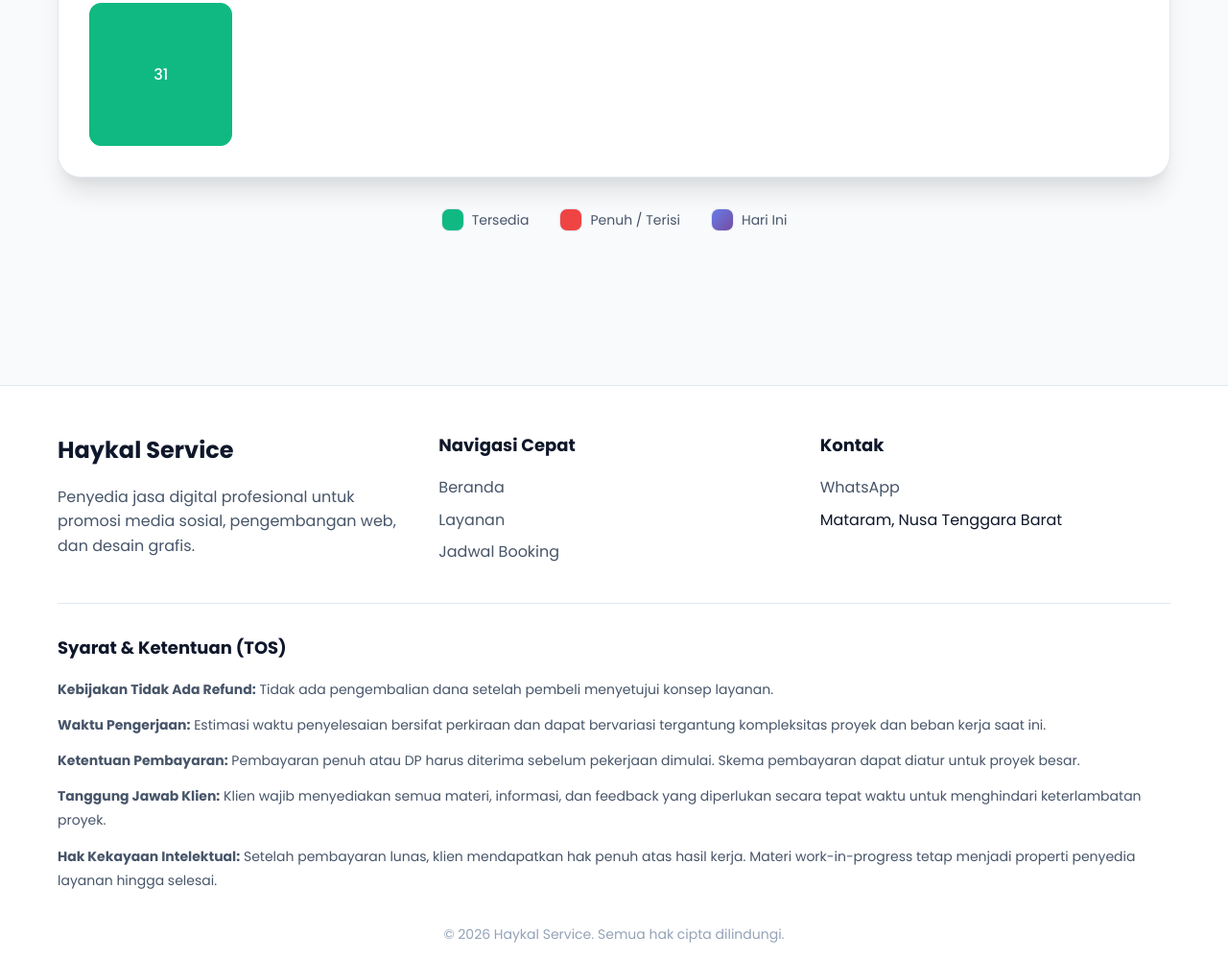
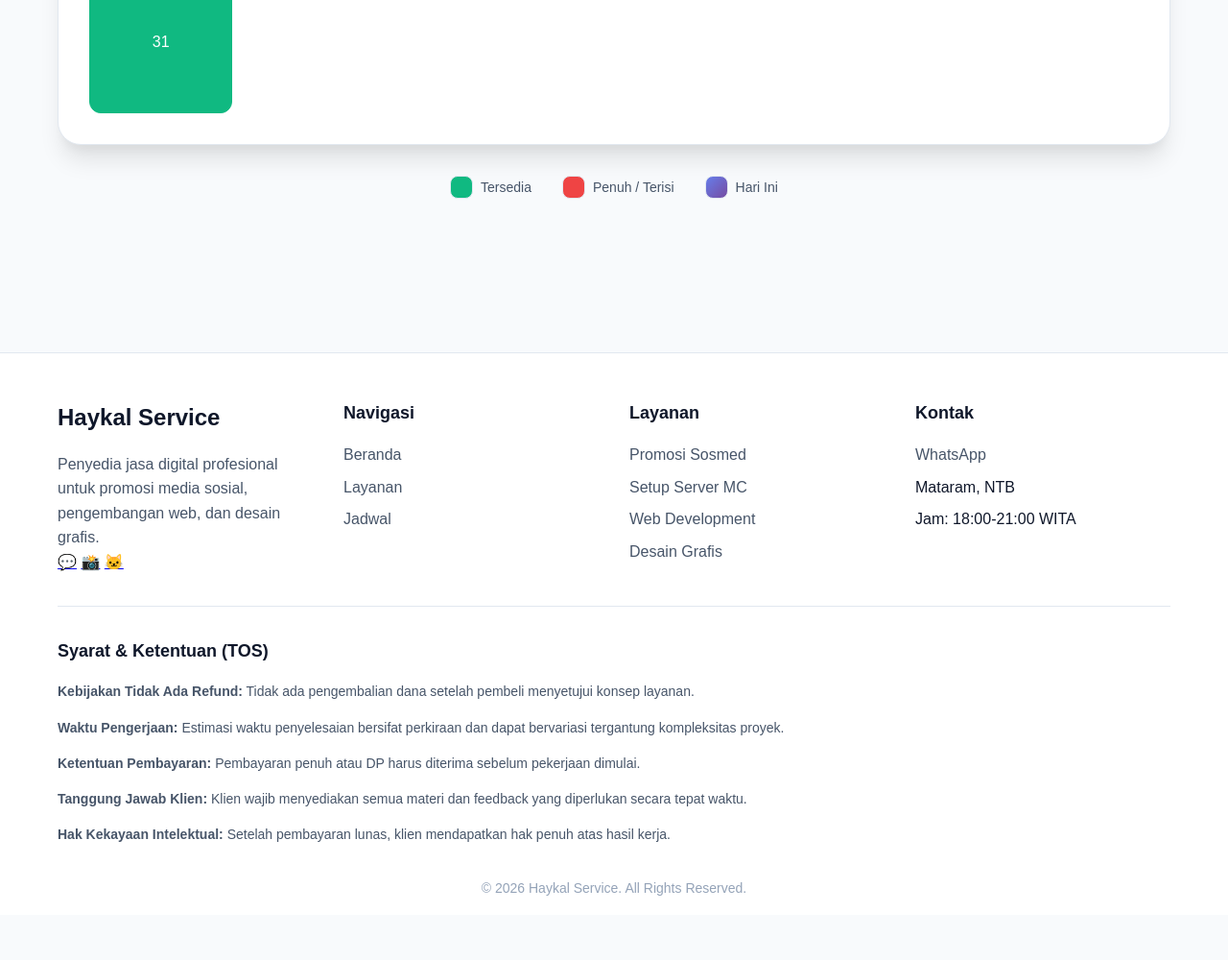
Before and after one commit to haykalfirdaus/portofolio, a plain HTML site: page booking.html in a window 1280 px wide. Shown: the part 1665-2665 px from the top of the page at 96% size. After the commit the page ends 2618 px from the top, so only its background shows below. Drawn offline with Linux system fonts and the light colour scheme.

Commit message:
Update booking.html with new content and structure

```diff
--- a/booking.html
+++ b/booking.html
@@ -6,35 +6,27 @@
     <title>Jadwal Booking - Haykal Service</title>
     <link rel="icon" type="image/png" href="https://haykal.web.id/porto.png">
     <link rel="stylesheet" href="style.css">
-    <link rel="preconnect" href="https://fonts.googleapis.com">
-    <link rel="preconnect" href="https://fonts.gstatic.com" crossorigin>
-    <link href="https://fonts.googleapis.com/css2?family=Poppins:wght@300;400;500;600;700&family=JetBrains+Mono:wght@400;600&display=swap" rel="stylesheet">
+    <meta name="description" content="Cek ketersediaan jadwal dan booking layanan Haykal Service">
 </head>
 <body>
     <!-- Navigation Bar -->
-    <nav class="navbar">
+    <nav class="navbar" id="navbar">
         <div class="container">
             <div class="nav-brand" onclick="scrollToTop()">
                 <img src="https://haykal.web.id/porto.png" alt="Logo" class="brand-logo">
                 <span class="brand-text">Haykal Service</span>
             </div>
-
-            <!-- Hamburger Menu -->
             <button class="hamburger" id="hamburger" aria-label="Menu">
                 <span></span>
                 <span></span>
                 <span></span>
             </button>
-
             <div class="nav-menu" id="navMenu">
                 <ul class="nav-links">
                     <li><a href="index.html" class="nav-link">Beranda</a></li>
                     <li><a href="store.html" class="nav-link">Layanan</a></li>
                     <li><a href="booking.html" class="nav-link active">Jadwal</a></li>
                 </ul>
-                <button class="theme-toggle" id="themeToggle" aria-label="Toggle tema">
-                    <span class="theme-icon">🌙</span>
-                </button>
             </div>
         </div>
     </nav>
@@ -47,10 +39,10 @@
         </div>
     </section>
 
-    <!-- Booking Calendar Section -->
+    <!-- Booking Section -->
     <section class="booking-section">
         <div class="container">
-            <div class="booking-info">
+            <div class="booking-info reveal-stagger">
                 <div class="info-card">
                     <h3>📅 Cara Booking</h3>
                     <ol class="info-list">
@@ -65,15 +57,15 @@
                     <h3>⏰ Jam Operasional</h3>
                     <p class="hours-display">18:00 - 21:00 WITA</p>
                     <p class="hours-note">Senin - Minggu</p>
-                    <a href="https://wa.me/628123731343" class="btn btn-primary" target="_blank">
+                    <a href="https://wa.me/628123731343" class="btn btn-gold" target="_blank">
                         <span class="btn-icon">💬</span>
                         Book via WhatsApp
                     </a>
                 </div>
             </div>
 
-            <!-- Calendar Display -->
-            <div class="calendar-container">
+            <!-- Calendar -->
+            <div class="calendar-container reveal">
                 <div class="calendar-header">
                     <button class="calendar-nav" id="prevMonth">&larr;</button>
                     <h2 class="calendar-month" id="currentMonth">Januari 2026</h2>
@@ -88,13 +80,11 @@
                     <div class="weekday">Jum</div>
                     <div class="weekday">Sab</div>
                 </div>
-                <div class="calendar-days" id="calendarDays">
-                    <!-- Calendar days will be generated by JavaScript -->
-                </div>
+                <div class="calendar-days" id="calendarDays"></div>
             </div>
 
             <!-- Legend -->
-            <div class="calendar-legend">
+            <div class="calendar-legend reveal">
                 <div class="legend-item">
                     <span class="legend-color available"></span>
                     <span>Tersedia</span>
@@ -142,20 +132,35 @@
                 <div class="footer-section">
                     <h3 class="footer-title">Haykal Service</h3>
                     <p class="footer-description">Penyedia jasa digital profesional untuk promosi media sosial, pengembangan web, dan desain grafis.</p>
+                    <div class="footer-social">
+                        <a href="https://wa.me/628123731343" class="social-icon" target="_blank" title="WhatsApp">💬</a>
+                        <a href="#" class="social-icon" title="Instagram">📸</a>
+                        <a href="#" class="social-icon" title="GitHub">🐱</a>
+                    </div>
                 </div>
                 <div class="footer-section">
-                    <h4 class="footer-heading">Navigasi Cepat</h4>
+                    <h4 class="footer-heading">Navigasi</h4>
                     <ul class="footer-links">
                         <li><a href="index.html">Beranda</a></li>
                         <li><a href="store.html">Layanan</a></li>
-                        <li><a href="booking.html">Jadwal Booking</a></li>
+                        <li><a href="booking.html">Jadwal</a></li>
+                    </ul>
+                </div>
+                <div class="footer-section">
+                    <h4 class="footer-heading">Layanan</h4>
+                    <ul class="footer-links">
+                        <li><a href="store.html">Promosi Sosmed</a></li>
+                        <li><a href="store.html">Setup Server MC</a></li>
+                        <li><a href="store.html">Web Development</a></li>
+                        <li><a href="store.html">Desain Grafis</a></li>
                     </ul>
                 </div>
                 <div class="footer-section">
                     <h4 class="footer-heading">Kontak</h4>
                     <ul class="footer-links">
                         <li><a href="https://wa.me/628123731343" target="_blank">WhatsApp</a></li>
-                        <li>Mataram, Nusa Tenggara Barat</li>
+                        <li>Mataram, NTB</li>
+                        <li>Jam: 18:00-21:00 WITA</li>
                     </ul>
                 </div>
             </div>
@@ -164,14 +169,14 @@
                     <h4 class="tos-title">Syarat & Ketentuan (TOS)</h4>
                     <ul class="tos-list">
                         <li><strong>Kebijakan Tidak Ada Refund:</strong> Tidak ada pengembalian dana setelah pembeli menyetujui konsep layanan.</li>
-                        <li><strong>Waktu Pengerjaan:</strong> Estimasi waktu penyelesaian bersifat perkiraan dan dapat bervariasi tergantung kompleksitas proyek dan beban kerja saat ini.</li>
-                        <li><strong>Ketentuan Pembayaran:</strong> Pembayaran penuh atau DP harus diterima sebelum pekerjaan dimulai. Skema pembayaran dapat diatur untuk proyek besar.</li>
-                        <li><strong>Tanggung Jawab Klien:</strong> Klien wajib menyediakan semua materi, informasi, dan feedback yang diperlukan secara tepat waktu untuk menghindari keterlambatan proyek.</li>
-                        <li><strong>Hak Kekayaan Intelektual:</strong> Setelah pembayaran lunas, klien mendapatkan hak penuh atas hasil kerja. Materi work-in-progress tetap menjadi properti penyedia layanan hingga selesai.</li>
+                        <li><strong>Waktu Pengerjaan:</strong> Estimasi waktu penyelesaian bersifat perkiraan dan dapat bervariasi tergantung kompleksitas proyek.</li>
+                        <li><strong>Ketentuan Pembayaran:</strong> Pembayaran penuh atau DP harus diterima sebelum pekerjaan dimulai.</li>
+                        <li><strong>Tanggung Jawab Klien:</strong> Klien wajib menyediakan semua materi dan feedback yang diperlukan secara tepat waktu.</li>
+                        <li><strong>Hak Kekayaan Intelektual:</strong> Setelah pembayaran lunas, klien mendapatkan hak penuh atas hasil kerja.</li>
                     </ul>
                 </div>
                 <div class="footer-copyright">
-                    <p>&copy; 2026 Haykal Service. Semua hak cipta dilindungi.</p>
+                    <p>&copy; 2026 Haykal Service. All Rights Reserved.</p>
                 </div>
             </div>
         </div>
```
